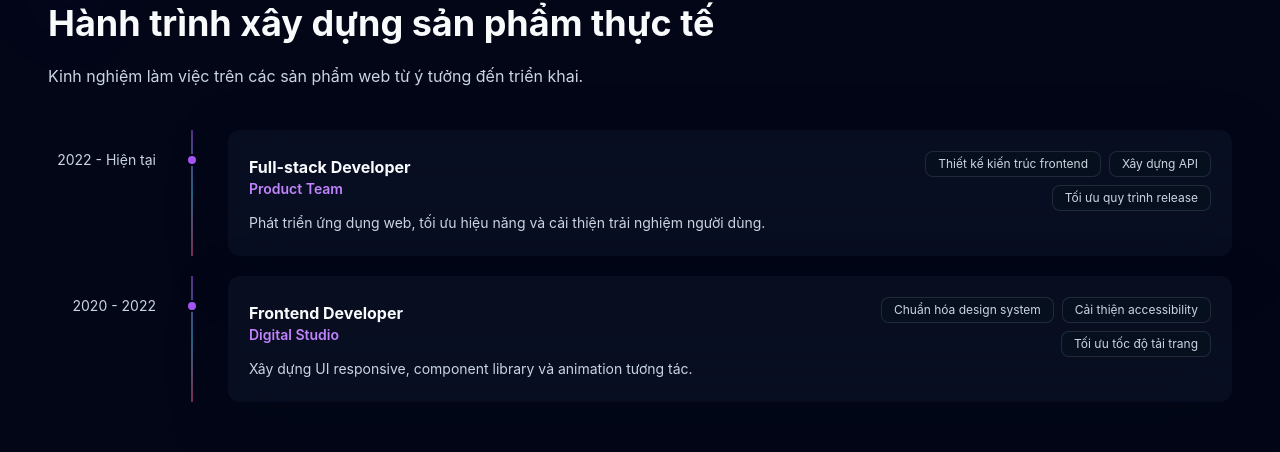
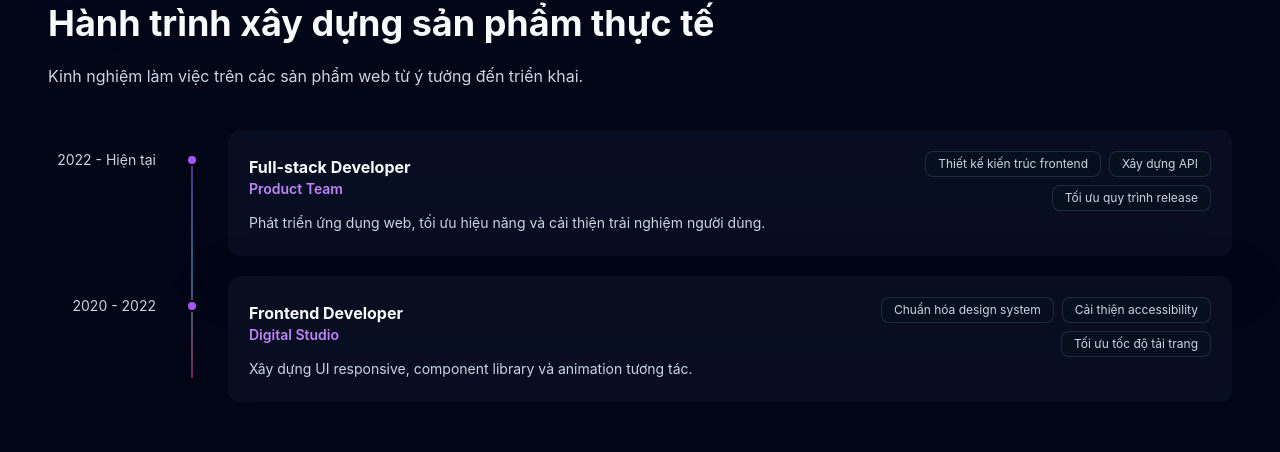
Before and after one commit to NhanPL/portfolio, a React (Vite) app: page / in a window 1280 px wide. Shown: the part 2576-3028 px from the top of the page. Built offline with nearby package versions, Linux system fonts and the light colour scheme.

Commit message:
Make experience timeline continuous

```diff
--- a/src/components/common/Timeline.tsx
+++ b/src/components/common/Timeline.tsx
@@ -14,7 +14,8 @@ export type TimelineProps = {
 
 export function Timeline({ items }: TimelineProps) {
   return (
-    <div className="grid">
+    <div className="relative grid">
+      <div className="absolute bottom-6 left-[9rem] top-6 hidden w-px -translate-x-1/2 bg-gradient-to-b from-primary via-secondary to-accent sm:block" />
       {items.map((item) => (
         <div
           className="grid gap-4 pb-5 last:pb-0 sm:grid-cols-[8rem_2rem_minmax(0,1fr)] sm:gap-0"
@@ -24,8 +25,7 @@ export function Timeline({ items }: TimelineProps) {
             {item.period}
           </div>
           <div className="relative hidden justify-center sm:flex">
-            <div className="absolute inset-y-0 left-1/2 w-px -translate-x-1/2 bg-gradient-to-b from-primary via-secondary to-accent" />
-            <div className="relative mt-6 size-3 rounded-pill border-2 border-background bg-primary shadow-glow-primary" />
+            <div className="relative z-10 mt-6 size-3 rounded-pill border-2 border-background bg-primary shadow-glow-primary" />
           </div>
           <Card className="sm:ml-5" gradientBorder>
             <div className="flex flex-col gap-4 lg:flex-row lg:items-start lg:justify-between">
```
